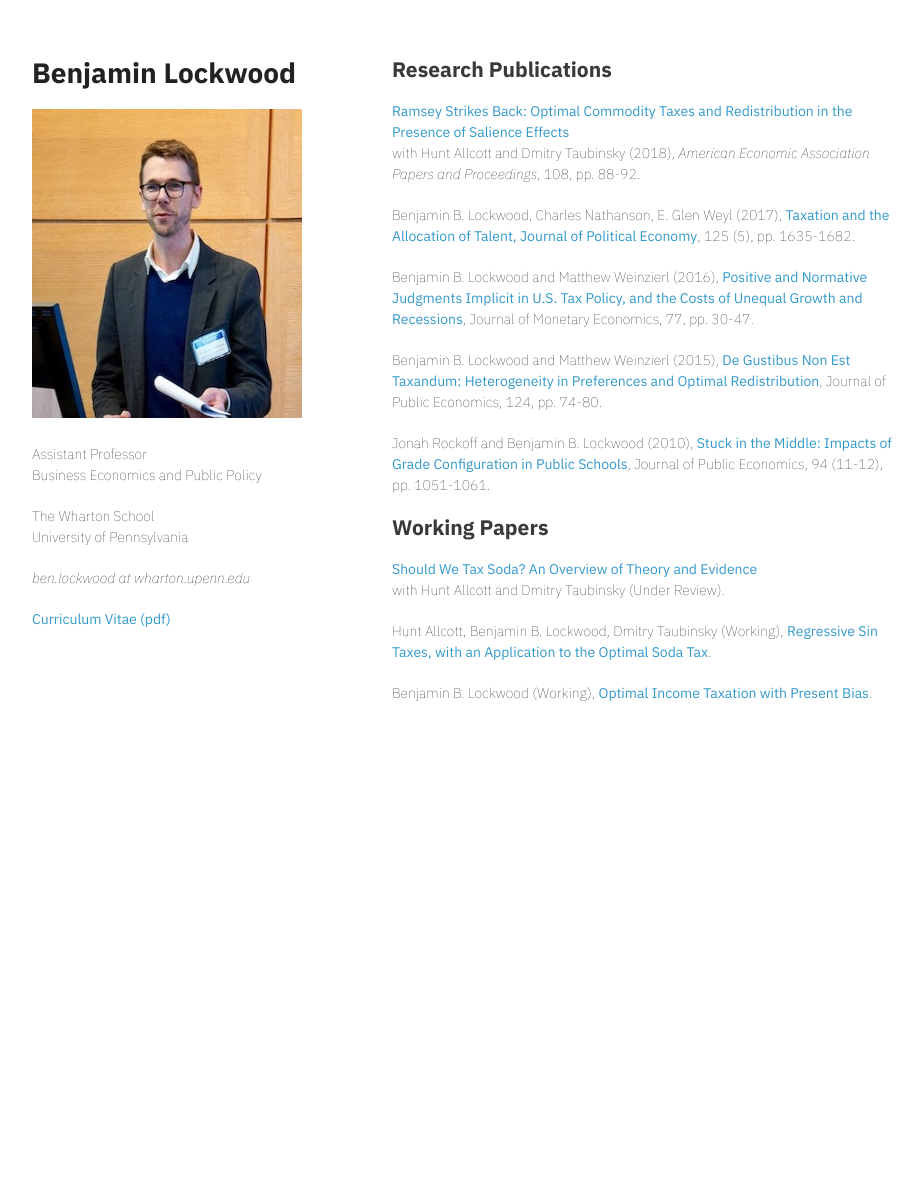
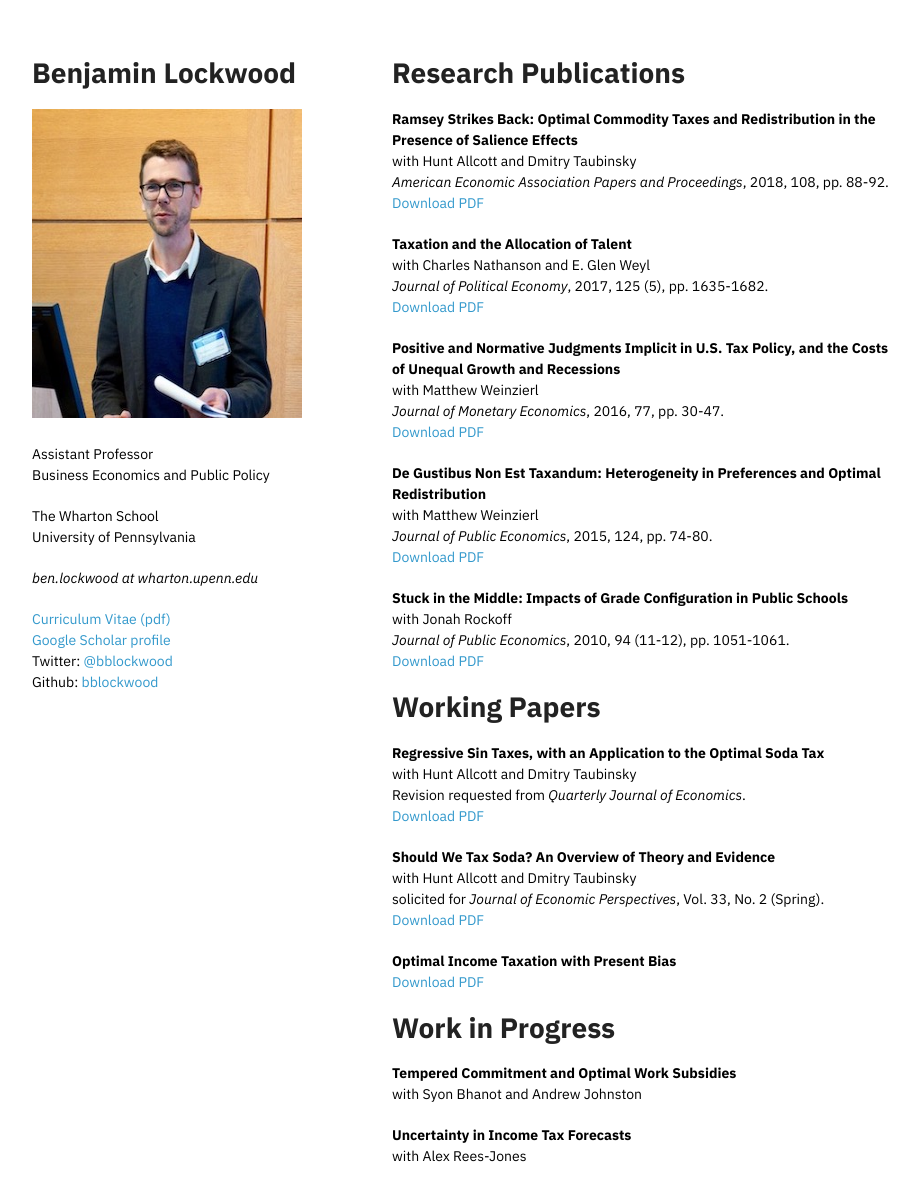
Before and after one commit to sxfinance/sxia.github.io, a Jekyll site: the page index.html, which Jekyll copies as it is, in a window 1280 px wide and 1237 px high. Shown: the top 1201 px of the window, without its empty margins (178-1101 px from the left). Built offline with Jekyll 4.4.1, drawn with Linux system fonts in a browser that asks for light colours.

Commit message:
Updates to put papers on main page.

```diff
--- a/index.html
+++ b/index.html
@@ -27,36 +27,71 @@
         <h1>Benjamin Lockwood</h1>
 	      <p class="view"><img src="Photo of Me.jpg" width=300 height=309></p>
         <p>Assistant Professor<br>
-          Business Economics and Public Policy </p>
+          Business Economics and Public Policy</p>
 
         <p>The Wharton School <br>
           University of Pennsylvania </p>
 
         <p><i>ben.lockwood <i>at</i> wharton.upenn.edu </i></p>
 
-        <p><a href="https://bblockwood.github.io/cv/cv.pdf">Curriculum Vitae (pdf)</a></p>
+        <p><a href="https://bblockwood.github.io/cv/cv.pdf">Curriculum Vitae (pdf)</a><br>
+        <a href="https://scholar.google.com/citations?user=1zn8VmEAAAAJ">Google Scholar profile</a><br>
+        Twitter: <a href="https://twitter.com/bblockwood">@bblockwood</a><br>
+        Github: <a href="https://github.com/bblockwood">bblockwood</a></p>
       </header>
+
    <section>
-    	<h2>Research Publications</h2>
-      <p><a href="https://bblockwood.github.io/papers/pandp.20181040.pdf">Ramsey Strikes Back: Optimal Commodity Taxes and Redistribution in the Presence of Salience Effects</a><br>
-        with Hunt Allcott and Dmitry Taubinsky (2018), <i>American Economic Association Papers and Proceedings</i>, 108, pp. 88-92.</p>
 
-      <p>Benjamin B. Lockwood, Charles Nathanson, E. Glen Weyl (2017), <a href="https://bblockwood.github.io/papers/tax_talent_jep.pdf">Taxation and the Allocation of Talent, Journal of Political Economy</a>, 125 (5), pp. 1635-1682.</p>
+    	<h1>Research Publications</h1>
 
-      <p>Benjamin B. Lockwood and Matthew Weinzierl (2016), <a href="https://bblockwood.github.io/papers/jme_2015.pdf">Positive and Normative Judgments Implicit in U.S. Tax Policy, and the Costs of Unequal Growth and Recessions</a>, Journal of Monetary Economics, 77, pp. 30-47.</p>
+      <p><b>Ramsey Strikes Back: Optimal Commodity Taxes and Redistribution in the Presence of Salience Effects</b><br>
+        with Hunt Allcott and Dmitry Taubinsky<br>
+        <i>American Economic Association Papers and Proceedings</i>, 2018, 108, pp. 88-92.<br>
+      <a href="https://bblockwood.github.io/papers/pandp.20181040.pdf">Download PDF</a></p>
 
-      <p>Benjamin B. Lockwood and Matthew Weinzierl (2015), <a href="https://bblockwood.github.io/papers/jpe_2015.pdf">De Gustibus Non Est Taxandum: Heterogeneity in Preferences and Optimal Redistribution</a>, Journal of Public Economics, 124, pp. 74-80.</p>
+      <p><b>Taxation and the Allocation of Talent</b><br>
+        with Charles Nathanson and E. Glen Weyl<br>
+        <i>Journal of Political Economy</i>, 2017, 125 (5), pp. 1635-1682.<br>
+      <a href="https://bblockwood.github.io/papers/tax_talent_jep.pdf">Download PDF</a></p>
 
-      <p>Jonah Rockoff and Benjamin B. Lockwood (2010), <a href="https://bblockwood.github.io/papers/jpe_2010.pdf">Stuck in the Middle: Impacts of Grade Configuration in Public Schools</a>, Journal of Public Economics, 94 (11-12), pp. 1051-1061.</p>
+      <p><b>Positive and Normative Judgments Implicit in U.S. Tax Policy, and the Costs of Unequal Growth and Recessions</b><br>
+        with Matthew Weinzierl<br>
+        <i>Journal of Monetary Economics</i>, 2016, 77, pp. 30-47.<br>
+      <a href="https://bblockwood.github.io/papers/jme_2015.pdf">Download PDF</a></p>
 
-    	<h2>Working Papers</h2>
+      <p><b>De Gustibus Non Est Taxandum: Heterogeneity in Preferences and Optimal Redistribution</b><br>
+        with Matthew Weinzierl<br>
+        <i>Journal of Public Economics</i>, 2015, 124, pp. 74-80.<br>
+      <a href="https://bblockwood.github.io/papers/jpe_2015.pdf">Download PDF</a></p>
 
-      <p><a href="https://bblockwood.github.io/papers/soda_tax_jep.pdf">Should We Tax Soda? An Overview of Theory and Evidence</a><br>
-        with Hunt Allcott and Dmitry Taubinsky (Under Review).</p>
+      <p><b>Stuck in the Middle: Impacts of Grade Configuration in Public Schools</b><br>
+        with Jonah Rockoff<br>
+        <i>Journal of Public Economics</i>, 2010, 94 (11-12), pp. 1051-1061.<br>
+      <a href="https://bblockwood.github.io/papers/jpe_2010.pdf">Download PDF</a></p>
 
-    	<p>Hunt Allcott, Benjamin B. Lockwood, Dmitry Taubinsky (Working), <a href="https://bblockwood.github.io/papers/Allcott_Lockwood_Taubinsky_Regressive_Sin_Taxes.pdf">Regressive Sin Taxes, with an Application to the Optimal Soda Tax</a>.</p>
+    	<h1>Working Papers</h1>
 
-    	<p>Benjamin B. Lockwood (Working), <a href="https://bblockwood.github.io/papers/Lockwood_income_taxation_present_bias.pdf">Optimal Income Taxation with Present Bias</a>.</p>
+    	<p><b>Regressive Sin Taxes, with an Application to the Optimal Soda Tax</b><br>
+        with Hunt Allcott and Dmitry Taubinsky<br>
+        Revision requested from <i>Quarterly Journal of Economics</i>.<br>
+      <a href="https://bblockwood.github.io/papers/Allcott_Lockwood_Taubinsky_Regressive_Sin_Taxes.pdf">Download PDF</a></p>
+
+      <p><b>Should We Tax Soda? An Overview of Theory and Evidence</b><br>
+        with Hunt Allcott and Dmitry Taubinsky<br>
+        solicited for <i>Journal of Economic Perspectives</i>, Vol. 33, No. 2 (Spring).<br>
+      <a href="https://bblockwood.github.io/papers/soda_tax_jep.pdf">Download PDF</a></p>
+
+    	<p><b>Optimal Income Taxation with Present Bias</b><br>
+      <a href="https://bblockwood.github.io/papers/Lockwood_income_taxation_present_bias.pdf">Download PDF</a></p>
+
+
+      <h1>Work in Progress</h1>
+
+      <p><b>Tempered Commitment and Optimal Work Subsidies</b><br>
+      with Syon Bhanot and Andrew Johnston</p>
+
+      <p><b>Uncertainty in Income Tax Forecasts</b><br>
+      with Alex Rees-Jones</p>
 
 	</section>
     </div>
--- a/stylesheets/styles.css
+++ b/stylesheets/styles.css
@@ -4,7 +4,7 @@ body {
   padding:50px;
   font:14px/1.5 "IBM Plex Sans", sans-serif;
   color:#000;
-  font-weight:300;
+  font-weight:400;
 }
 
 h1, h2, h3, h4, h5, h6 {
@@ -35,7 +35,6 @@ h3, h4, h5, h6 {
 
 a {
   color:#39c;
-  font-weight:400;
   text-decoration:none;
 }
 
```
